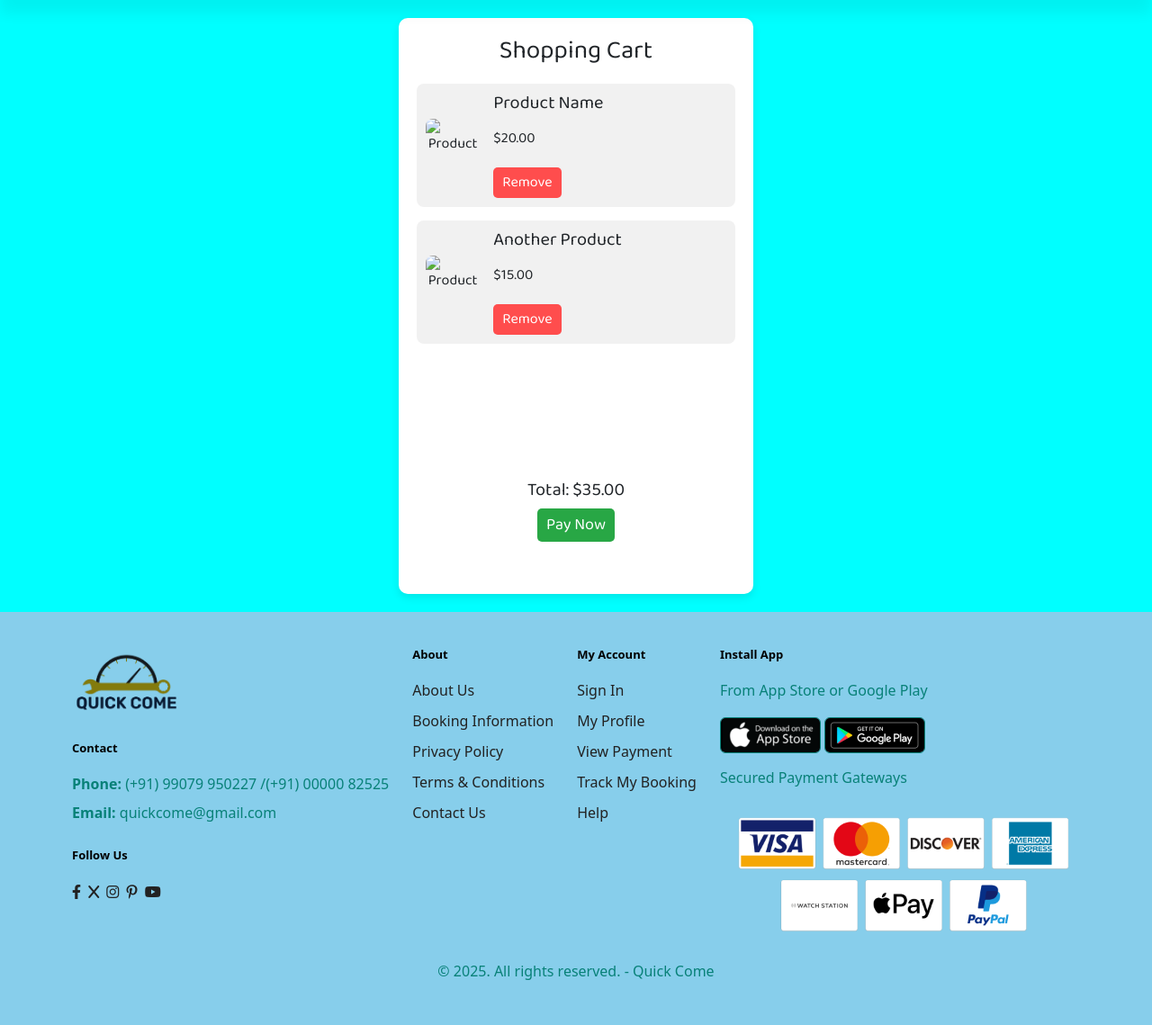
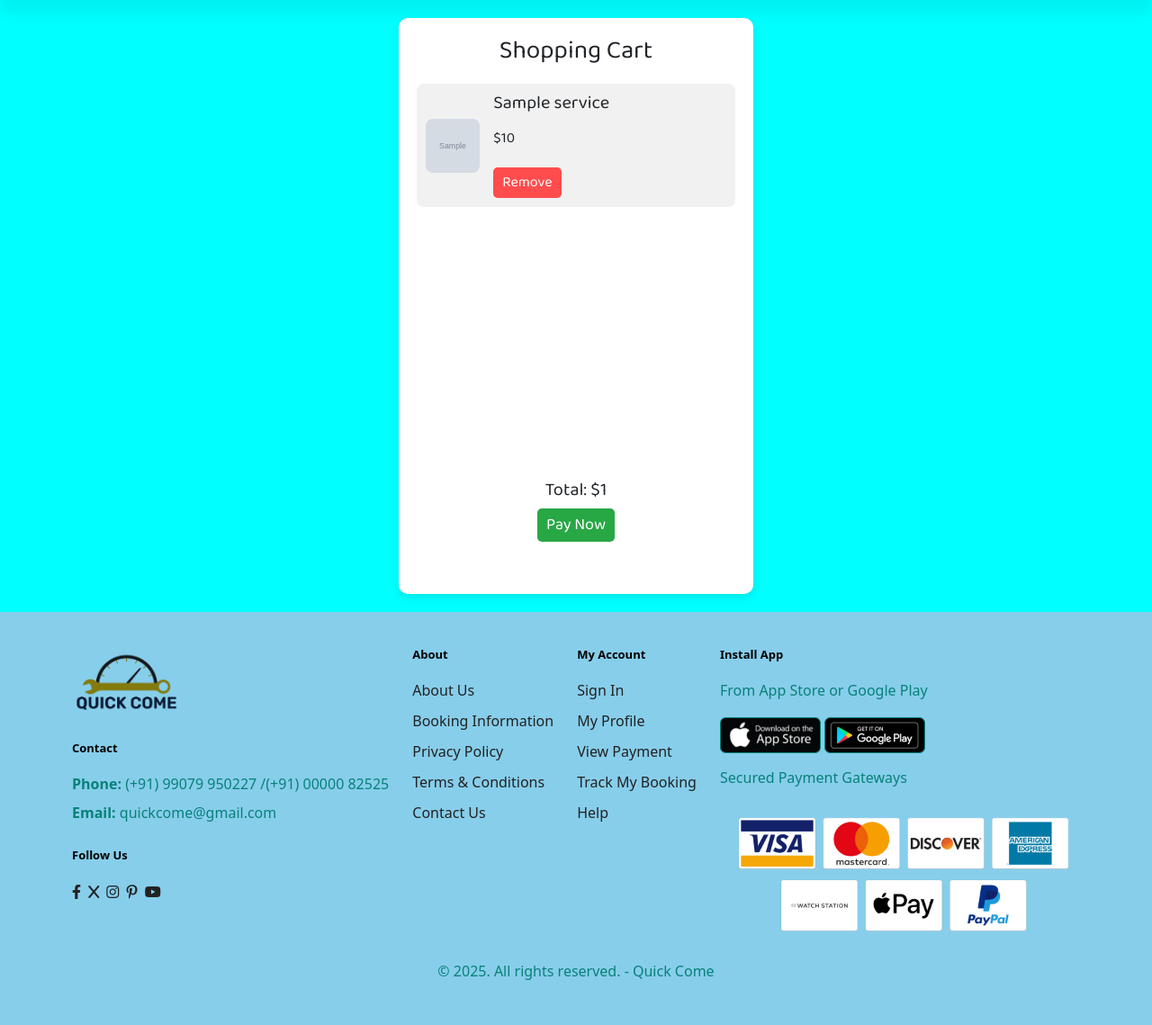
Before and after one commit to sps-projects11/quick-come, a Django app: template qcome/templates/enduser/Booking/cart.html in a window 1280 px wide. Shown: the part 64-1203 px from the top of the page at 90% size. Run offline with Django 5.2, Linux system fonts and the light colour scheme; the template is opened without the code that fills it: most values are stand-ins (such as "Sample title", 1, 10 or a date in 2020); grey boxes marked "Sample" are stand-in pictures; some libraries are stand-ins or nearby versions.

Commit message:
"fix payment related and data fetch in to cart"

```diff
--- a/qcome/templates/enduser/Booking/cart.html
+++ b/qcome/templates/enduser/Booking/cart.html
@@ -89,29 +89,24 @@
         <div class="cart-container">
             <h3>Shopping Cart</h3>
             <div class="cart-items">
+                {% for service in services %}
                 <div class="cart-item">
-                <img src="https://via.placeholder.com/100" alt="Product">
+                    <img src="{{ service.service_image }}" alt="Product" width="100">
                     <div class="item-details">
-                    <h5>Product Name</h5>
-                    <p>$20.00</p>
+                        <h5>{{ service.service_name }}</h5>
+                        <p>${{ service.service_price }}</p>
                         <button class="remove-btn">Remove</button>
                     </div>
                 </div>
-            <div class="cart-item">
-                <img src="https://via.placeholder.com/100" alt="Product">
-                <div class="item-details">
-                    <h5>Another Product</h5>
-                    <p>$15.00</p>
-                    <button class="remove-btn">Remove</button>
-                </div>
-            </div>
+                {% endfor %}
             </div>
             <div class="cart-total">
-            <h5>Total: $35.00</h5>
-            <button class="checkout-btn" onclick="window.location.href='{% url 'payment_create' booking_id %}'">
+                <h5>Total: ${{ total_price }}</h5>
+                <button class="checkout-btn" onclick="window.location.href='{% url 'payment_create' booking_id.id %}'">
                     Pay Now
                 </button>
             </div>
         </div>
     </div>
+
 {% endblock %}
--- a/qcome/templates/enduser/payment/payment.html
+++ b/qcome/templates/enduser/payment/payment.html
@@ -40,7 +40,10 @@
                     <label>IFSC Code:</label>
                     <input type="text" id="ifscCode">
                 </div>
-
+                <script>
+                    let userId = "{{ request.user.id }}";  // Ensure it's enclosed in quotes
+                    console.log(userId)
+                </script>
                 <!-- Submit Button -->
                 <button type="submit">Pay Now</button>
             </form>
--- a/qcome/views/payment_view.py
+++ b/qcome/views/payment_view.py
@@ -38,12 +38,14 @@ class PaymentCreateView(View):
 
     """Create a payment"""
     def post(self, request, booking_id):
+        print("actual payment :  ",request.user.id)
+        user_id=request.user.id
         booking = booking_service.get_booking_by_id(request.user.id)
         print("booking:", booking)
         if not booking:
             return JsonResponse({"error": "❌ No booking found for user"}, status=400)
 
-        response = payment_service.create_payment(request, booking.id)
+        response = payment_service.create_payment(request, booking.id,user_id)
         return JsonResponse(response)
 
 auth_required(login_url='/sign-in/')
--- a/static/css/payment.css
+++ b/static/css/payment.css
@@ -6,7 +6,7 @@
     padding: 20px;
     width: 80%;
     margin: auto;
-    height: 85vh;
+    height: 100vh;
 }
 /* Centering main container */
 .payment-container {
--- a/static/css/reciept.css
+++ b/static/css/reciept.css
@@ -1,5 +1,5 @@
 .wrapper {
-    min-height: 100vh;
+    height: 90vh;
     display: flex;
     flex-direction: column;
     align-items: center;
--- a/static/js/payment.js
+++ b/static/js/payment.js
@@ -44,13 +44,13 @@ document.addEventListener("DOMContentLoaded", function () {
             return;
         }
 
-        // Prepare payment data
         let data = {
             amount: parseFloat(amount),
             type: selectedMethod === "UPI" ? 3 : selectedMethod === "NetBanking" ? 2 : 1, // Enum Mapping
             pay_status: 1, // Pending status
-            created_by: 1, // Replace with actual user ID
+            created_by: parseInt(userId), // Ensure it's sent as an integer
         };
+        console.log(data)
 
         if (selectedMethod === "UPI") {
             const upiId = document.getElementById("upiId").value;
@@ -74,7 +74,6 @@ document.addEventListener("DOMContentLoaded", function () {
             data.ifsc_code = ifscCode;
         }
 
-        let bookingId = 123; // Replace dynamically if needed
 
         // Send data to Django backend
         fetch(`/payment/create/${bookingId}/`, {
```
Also changed, not shown: qcome/services/booking_service.py (+20 -1 lines), qcome/services/payment_service.py (+3 -7 lines), qcome/views/billing_view.py (+13 -2 lines), static/css/payment_list.css (+5 -3 lines), qcome/services/service_service.py (line endings or trailing spaces). Lines whose indentation alone changed are shown as unchanged.
